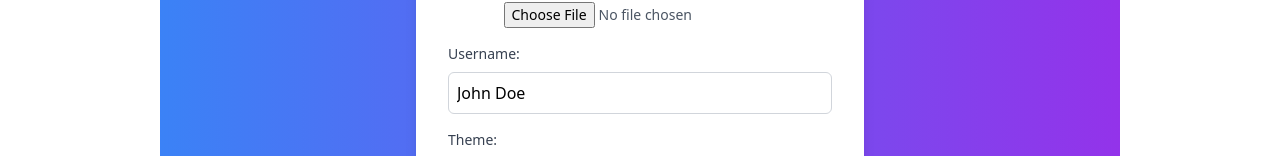
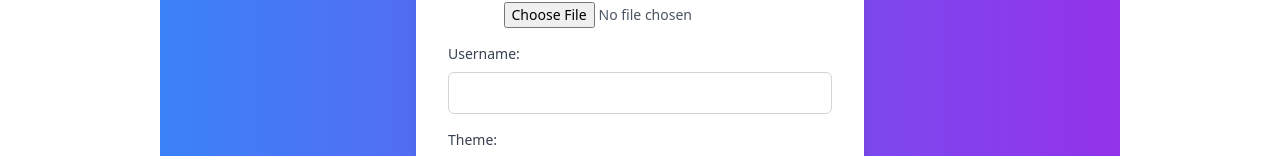
Before and after one commit to ibrahimyeler/BokingAppProject, a React (Vite) app in the folder frontend/: page /profile-page in a window 1280 px wide. Shown: the part 624-780 px from the top of the page. Built offline with nearby package versions, Linux system fonts and the light colour scheme.

Commit message:
sign out button is still not visible on the page.

```diff
--- a/frontend/src/components/Footer.tsx
+++ b/frontend/src/components/Footer.tsx
@@ -44,7 +44,7 @@ const Footer: React.FC = () => {
                 </div>
 
                 <span className="text-gray-200 flex items-center">
-                    <FaCopyright className="mr-1" /> 2024 All rights reserved.
+                    <FaCopyright className="mr-1" /> Developed by İbrahim Hakkı Yeler
                 </span>
             </div>
         </div>
--- a/frontend/src/pages/ProfilePage.tsx
+++ b/frontend/src/pages/ProfilePage.tsx
@@ -1,7 +1,7 @@
 import React, { useState } from 'react';
 
 const ProfilePage: React.FC = () => {
-  const [username, setUsername] = useState<string>('John Doe');
+  const [username, setUsername] = useState<string>('');
   const [theme, setTheme] = useState<string>('light');
   const [language, setLanguage] = useState<string>('en');
   const [avatar, setAvatar] = useState<string | null>(null); // Avatar resmi için state
```
